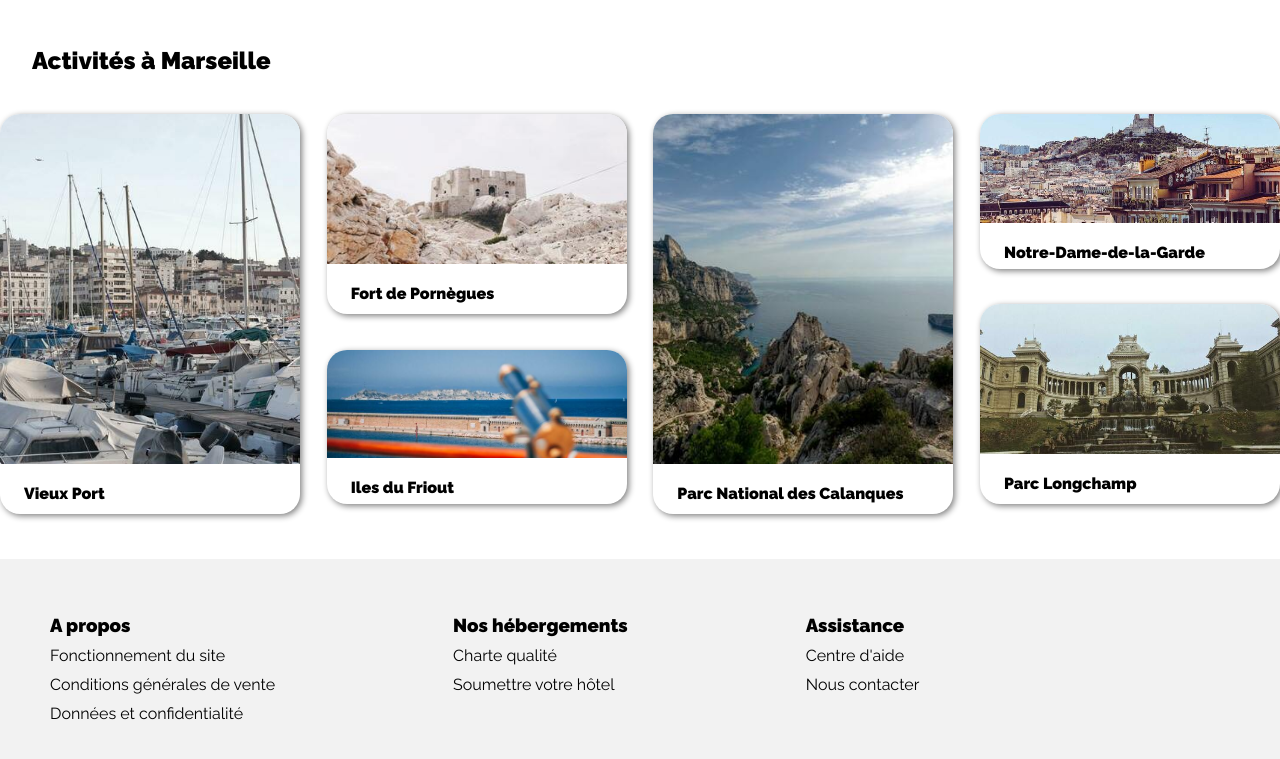
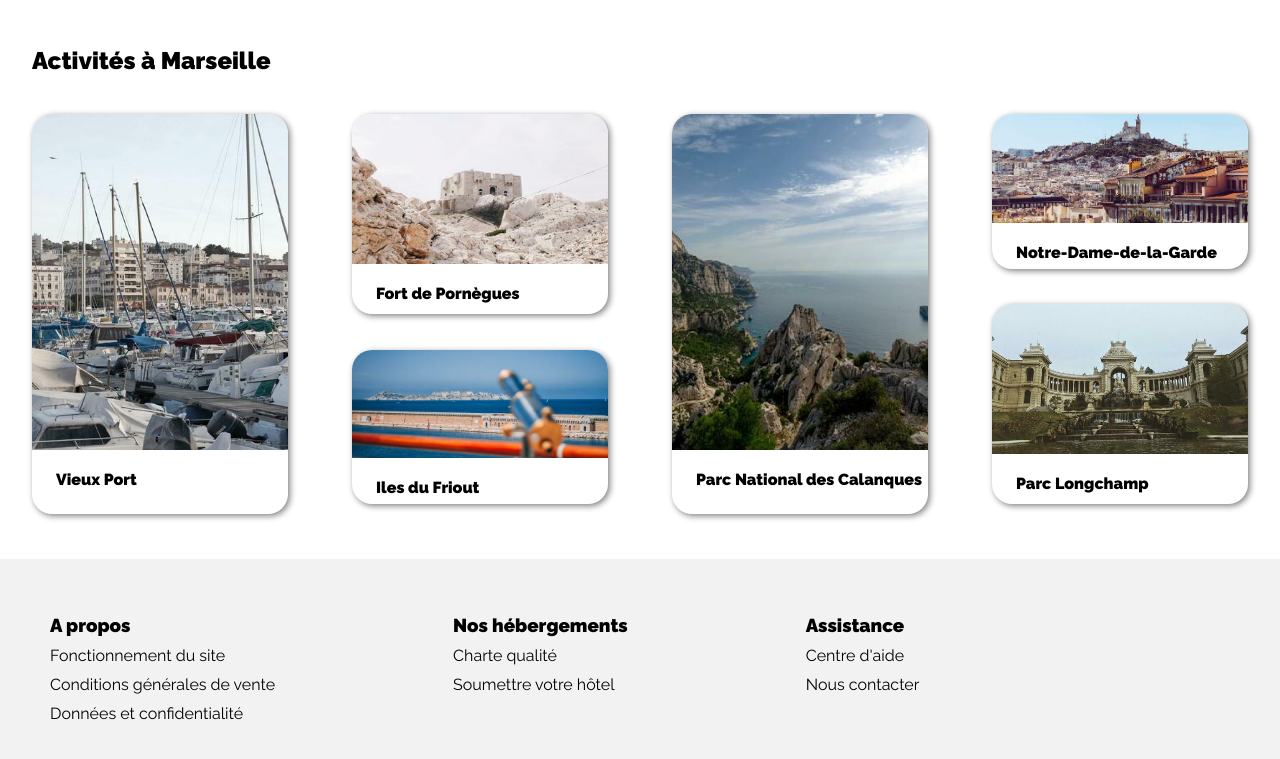
Before and after one commit to Marivie333/Deuxi-meProjet, a plain HTML site: page index.html in a window 1280 px wide. Shown: the part 1028-1787 px from the top of the page. Drawn offline with Linux system fonts and the light colour scheme.

Commit message:
Changement width blocs activités Section 3

```diff
--- a/style.css
+++ b/style.css
@@ -506,7 +506,7 @@ aside{
 
 .activités-marseille{
 	display: flex;
-	justify-content: space-between;
+	justify-content: space-around;
 	align-items: center;
 	height: 25rem;
 	width: 100%;
@@ -516,7 +516,8 @@ aside{
 
 #bloc1{
 	height: 25rem;
-	width: 18.75rem;
+	width: 16rem;
+	/*width: 18.75rem;*/
 }
 
 #bloc1:hover{
@@ -528,7 +529,7 @@ aside{
 
 #bloc2{
 	height: 25rem;
-	width: 18.75rem;
+	width: 16rem;
 }
 
 #bloc2:hover{
@@ -541,7 +542,7 @@ aside{
 	flex-direction: column;
 	justify-content: space-between;
 	height: 25rem;
-	width: 18.75rem;
+	width: 16rem;
 
 }
 
@@ -550,13 +551,13 @@ aside{
 	flex-direction: column;
 	justify-content: space-between;
 	height: 25rem;
-	width: 18.75rem;
+	width: 16rem;
 }
 
 
 .bloc-activités{
 	height: 25rem;
-	width: 18.75rem;
+	width: 16rem;
 	border-radius: 1.25rem;
 	background-color: white;
 	box-shadow: 0.125rem 0.125rem 0.375rem grey;
@@ -568,8 +569,8 @@ aside{
 
 
 .bloc-activités img{
-	height: 21.875rem;
-	width: 18.75rem;
+	height: 21rem;
+	width: 16rem;
 	border-radius: 1.25rem 1.25rem 0 0;
 	object-fit: cover;
 }
@@ -578,7 +579,7 @@ aside{
 
 .activités-mini1{
 	height: 12.5rem;
-	width: 18.75rem;
+	width: 16rem;
 	border-radius: 1.25rem;
 	background-color: white;
 	box-shadow: 0.125rem 0.125rem 0.375rem grey;
@@ -588,7 +589,7 @@ aside{
 
 .activités-mini1 img{
 	height: 75%;
-	width: 18.75rem;
+	width: 16rem;
 	width: 100%;
 	border-radius: 1.25rem 1.25rem 0 0;
 	object-fit: cover;
@@ -608,7 +609,7 @@ aside{
 
 .activités-mini2{
 	height: 9.687rem;
-	width: 18.75rem;
+	width: 16rem;
 	border-radius: 1.25rem;
 	background-color: white;
 	box-shadow: 0.125rem 0.125rem 0.375rem grey;
@@ -616,7 +617,7 @@ aside{
 
 .activités-mini2 img{
 	height: 70%;
-	width: 18.75rem;
+	width: 16rem;
 	border-radius: 1.25rem 1.25rem 0 0;
 	object-fit: cover;
 }
```
